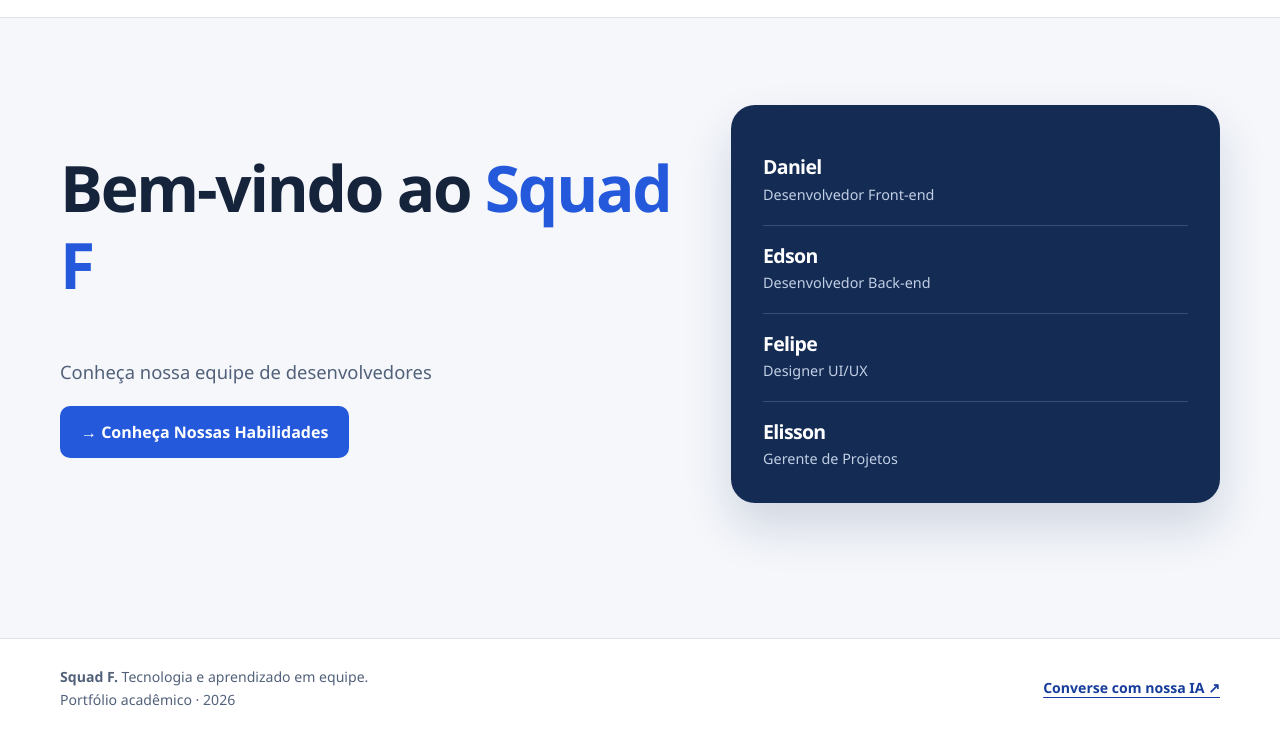
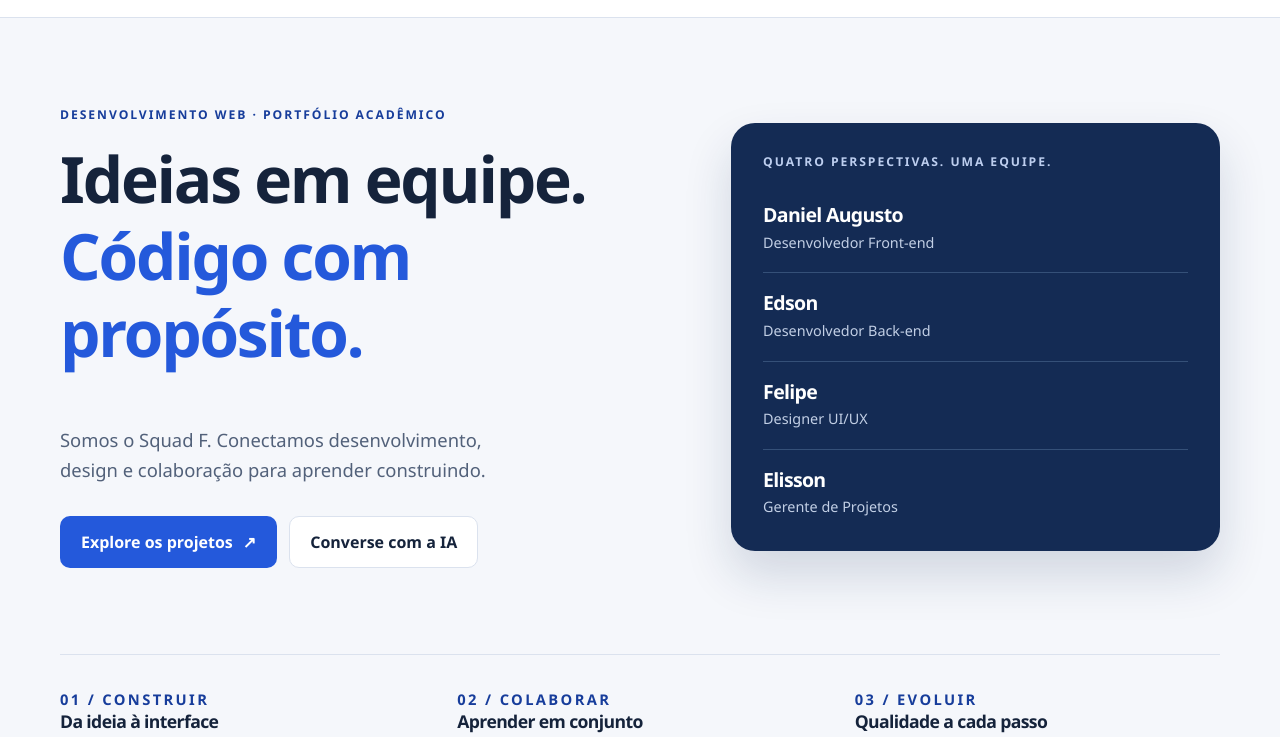
Before and after one commit to 19041507/feat-Refactor-squad-F, a website: page src/frontend/index.html in a window 1280 px wide. Shown: the part 63-800 px from the top of the page. Drawn offline with Linux system fonts and the light colour scheme.

Commit message:
style: melhora apresentacao da equipe e chamadas da pagina inicial

```diff
--- a/src/frontend/index.html
+++ b/src/frontend/index.html
@@ -18,13 +18,18 @@
   <main id="conteudo">
     <section class="section-hero">
       <div class="hero-text">
-        <h1>Bem-vindo ao <span>Squad F</span></h1>
-        <p>Conheça nossa equipe de desenvolvedores</p>
-        <a href="/pages/sobre.html" class="btn-primary">&rarr; Conheça Nossas Habilidades</a>
+        <p class="eyebrow">Desenvolvimento web · Portfólio acadêmico</p>
+        <h1>Ideias em equipe.<br><span>Código com propósito.</span></h1>
+        <p>Somos o Squad F. Conectamos desenvolvimento, design e colaboração para aprender construindo.</p>
+        <div class="hero-actions">
+          <a href="/pages/projetos.html" class="btn-primary">Explore os projetos <span aria-hidden="true">↗</span></a>
+          <a href="/pages/chat.html" class="btn-secondary">Converse com a IA</a>
+        </div>
       </div>
       <div class="team-members">
+        <h2 class="eyebrow">Quatro perspectivas. Uma equipe.</h2>
         <div class="member">
-          <h3>Daniel</h3>
+          <h3>Daniel Augusto</h3>
           <p>Desenvolvedor Front-end</p>
         </div>
         <div class="member">
@@ -41,6 +46,11 @@
         </div>
       </div>
     </section>
+    <section class="home-summary" aria-label="Conheça nosso trabalho">
+      <div><p class="eyebrow">01 / Construir</p><h2>Da ideia à interface</h2><p>Explore nossos exercícios e propostas de soluções para a web.</p></div>
+      <div><p class="eyebrow">02 / Colaborar</p><h2>Aprender em conjunto</h2><p>Conheça as habilidades e diferentes perspectivas da nossa equipe.</p></div>
+      <div><p class="eyebrow">03 / Evoluir</p><h2>Qualidade a cada passo</h2><p>Organização, testes e melhoria contínua fazem parte do processo.</p></div>
+    </section>
   </main>
   <footer class="site-footer" data-site-footer></footer>
 </body>
```
